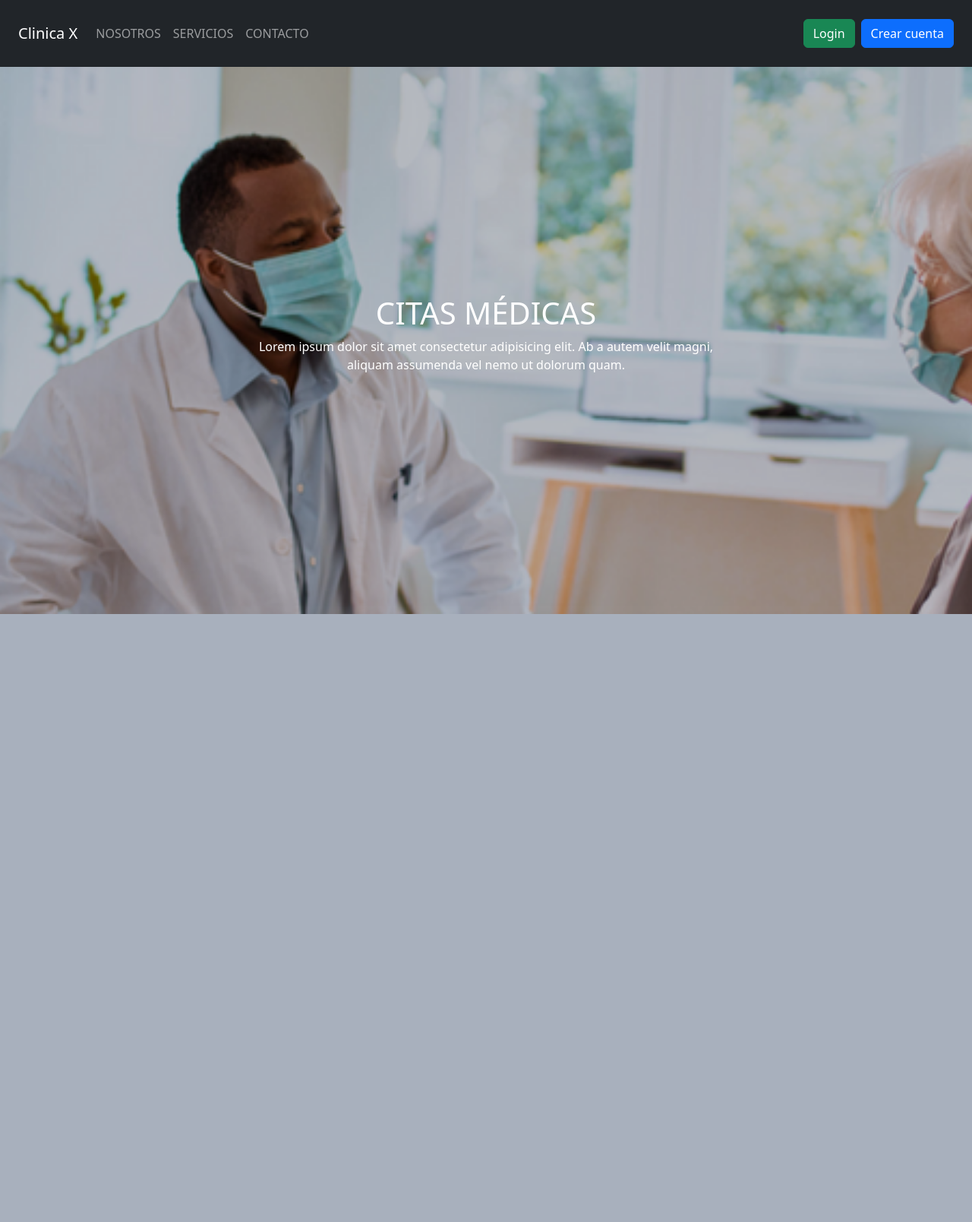
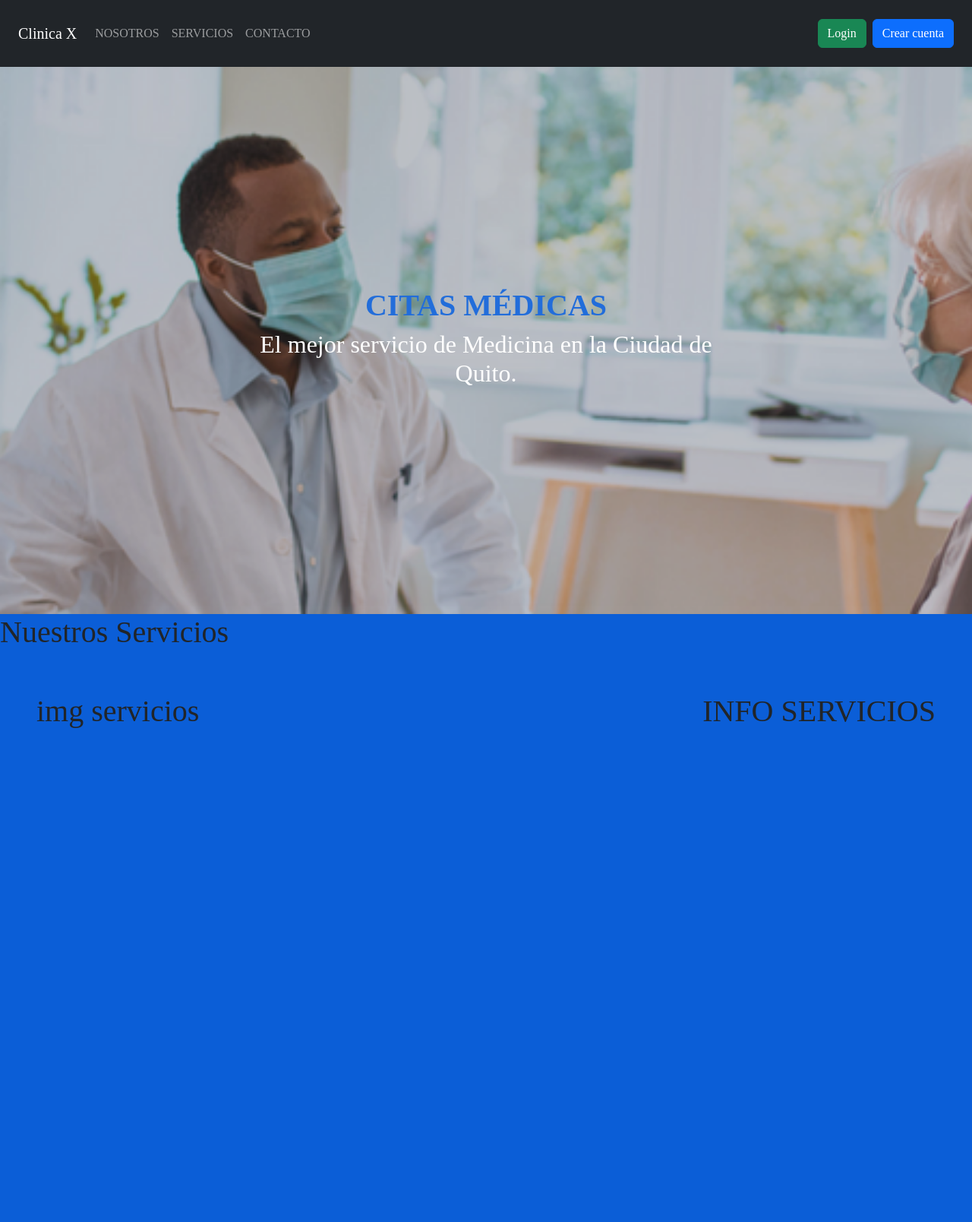
Before and after one commit to ChristianGallegos7/nocturna_pi, a PHP site: page / in a window 1280 px wide. Shown: the whole page at 76% size. Before the commit the page ends 808 px from the top, so only its background shows below. Run offline with PHP 8.4, Linux system fonts and the light colour scheme.

Commit message:
servicios added

```diff
--- a/css/index.css
+++ b/css/index.css
@@ -2,6 +2,9 @@
     margin: 0;
     padding: 0;
     box-sizing: border-box;
+}
+body{
+    font-family: 'Monserrat';
 }
 
 .derecha{
@@ -17,6 +20,8 @@
     background-repeat: no-repeat;
     background-size: cover;
     position: relative;
+    opacity: 0.9;
+
 }
 
 .imagen__info {
@@ -26,3 +31,13 @@
     transform: translate(-50%, -50%);
     text-align: center;
 }
+
+.imagen__info h1{
+    color: #0B5ED7;
+    font-weight: 900;
+}
+
+.main{
+    background-color: #0B5ED7;
+    height: 100vh;
+}
--- a/index.php
+++ b/index.php
@@ -47,15 +47,23 @@
         <div class="imagen text-white">
             <div class="imagen__info">
                 <div class="text-center">
-                    <h1>CITAS MÉDICAS</h1>
-                    <p>Lorem ipsum dolor sit amet consectetur adipisicing elit. Ab a autem velit magni, aliquam assumenda vel nemo ut dolorum quam.</p>
+                    <h1 class="">CITAS MÉDICAS</h1>
+                    <h2>El mejor servicio de Medicina en la Ciudad de Quito.</h2>
                 </div>
             </div>
         </div>
 
     </header>
     <main id="main" class="main">
-
+        <h1>Nuestros Servicios</h1>
+        <div class="servi d-flex justify-content-between p-5">
+            <div class="imagenes__servicios">
+                <h1>img servicios</h1>
+            </div>
+            <div class="info__servicios">
+                <h1>INFO SERVICIOS</h1>
+            </div>
+        </div>
     </main>
     <footer id="contacto" class="footer">
         <!-- place footer here -->
```
